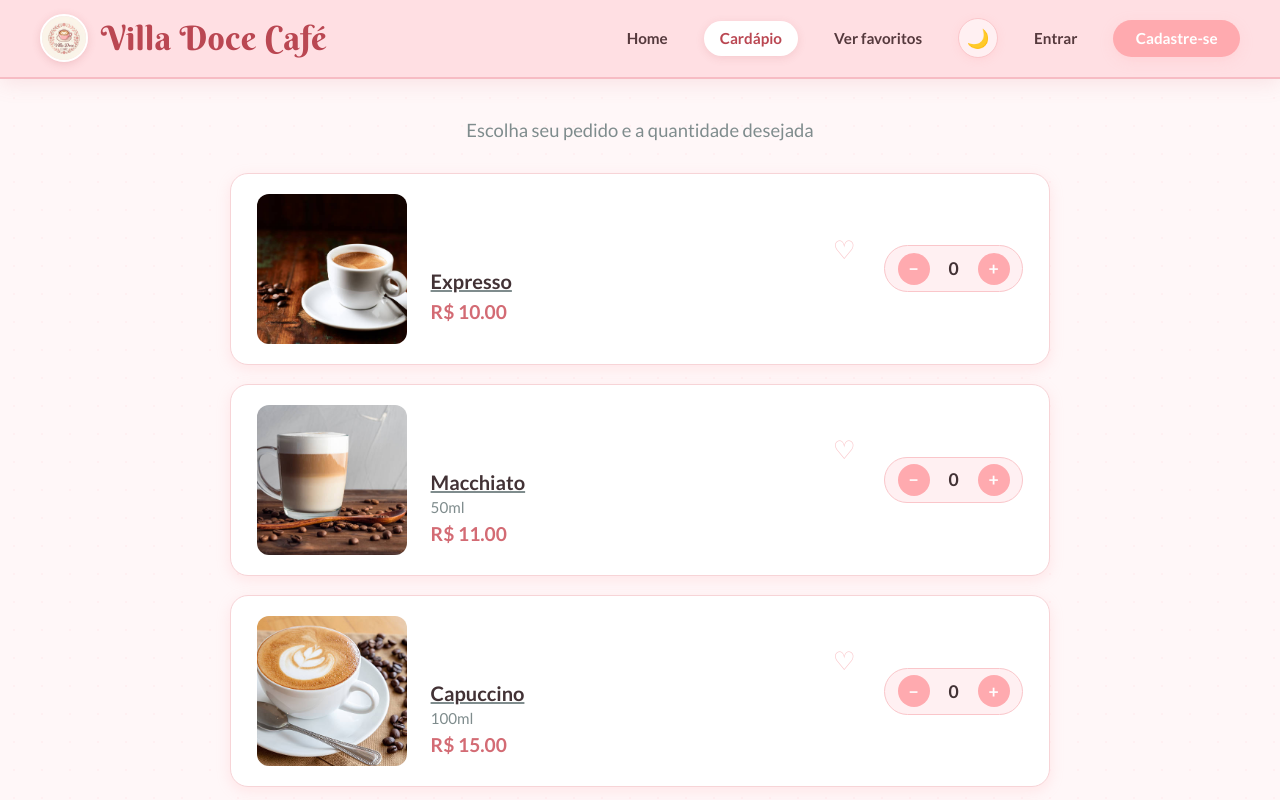
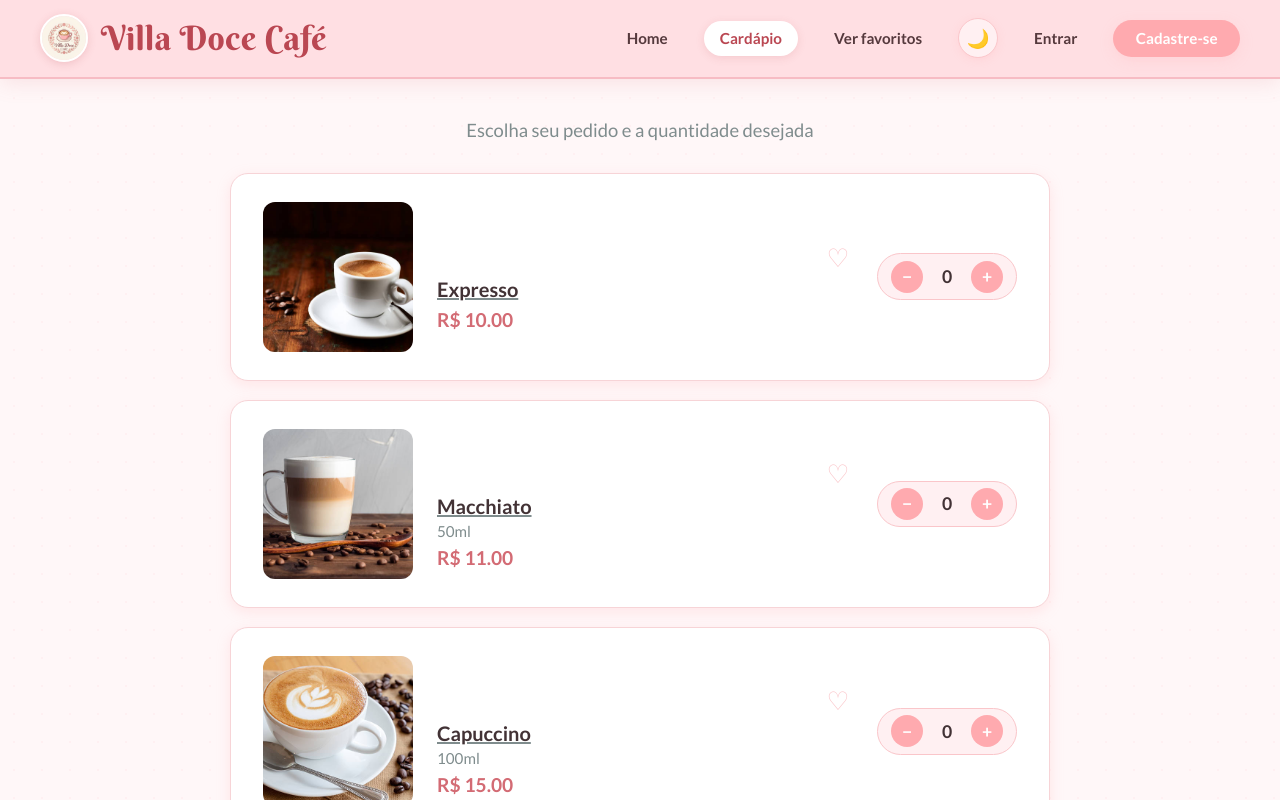
Before and after one commit to bruno-olv/villadocecafe, a React (Vite) app: page /cardapio in a window 1280 px wide. Shown: the top 800 px of the page. Built offline with nearby package versions, Linux system fonts and the light colour scheme; a web font is replaced by a local one.

Commit message:
Add files via upload

```diff
--- a/src/index.css
+++ b/src/index.css
@@ -386,7 +386,7 @@ button {
   background: var(--cor-card-bg);
   border: 1.5px solid var(--cor-rosa-borda);
   border-radius: 18px;
-  padding: 20px 25.6px;
+  padding: 28px 32px;
   display: flex;
   justify-content: space-between;
   align-items: center;
@@ -820,7 +820,7 @@ button {
   font-weight: 700;
   text-transform: uppercase;
   font-size: 13.6px;
-  letter-spacing: 0.06em;
+  letter-spacing: 1px;
   color: var(--cor-texto-secundario);
   border-bottom: 2px solid var(--cor-rosa-suave);
 }
```
